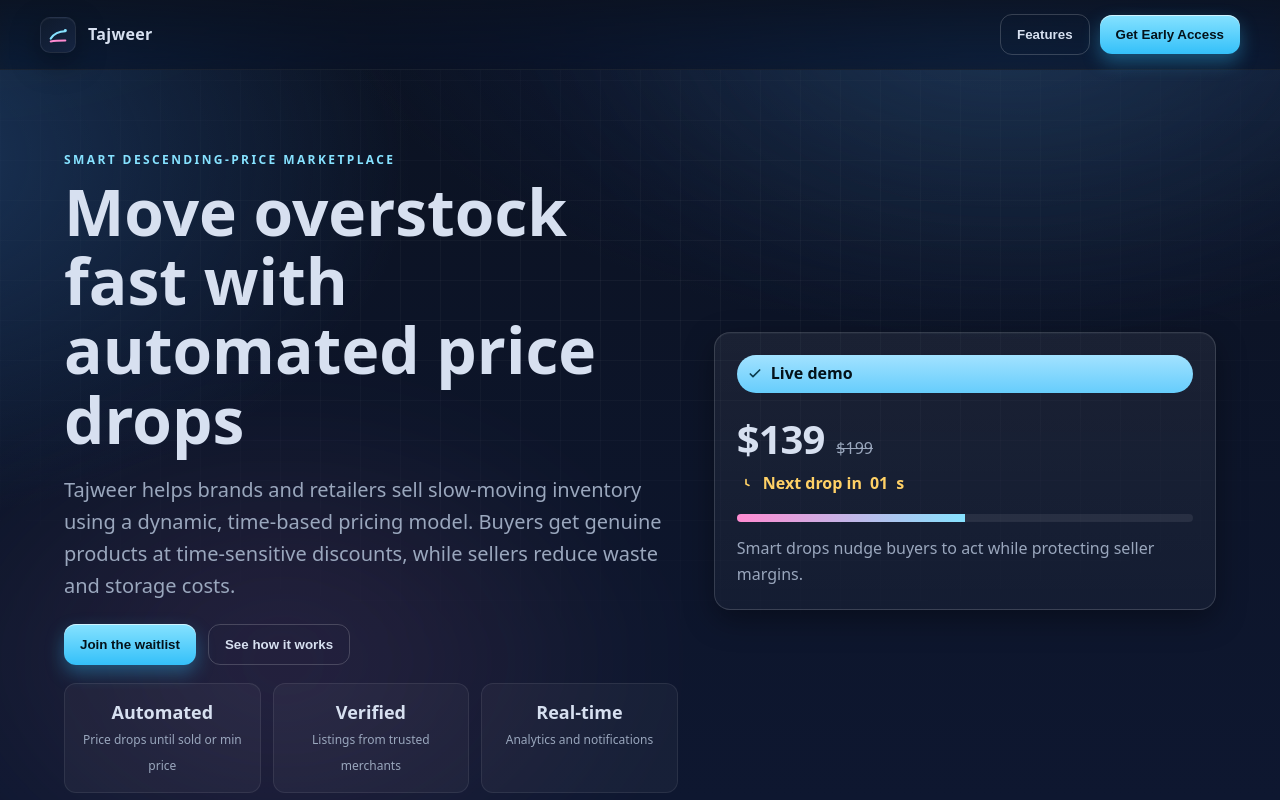
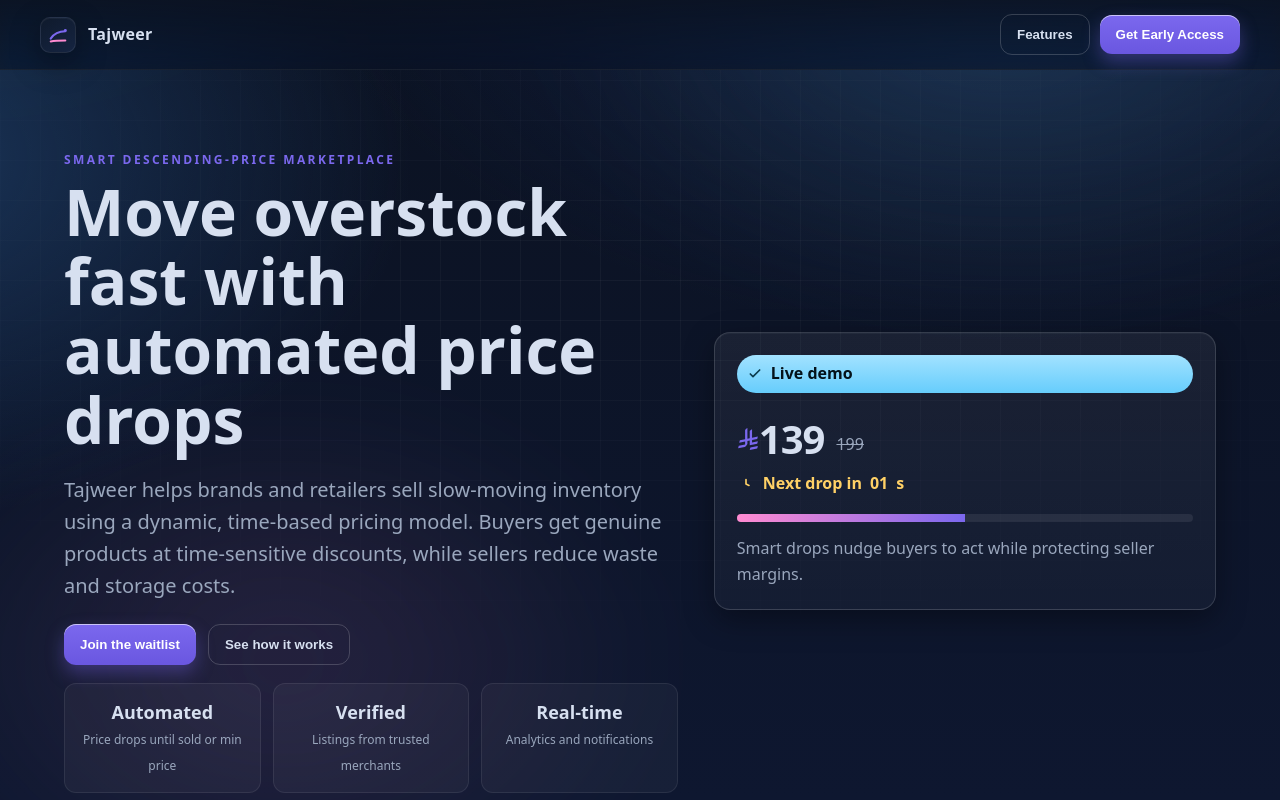
Before and after one commit to Tajweer/Tajweer-Website, a plain HTML site: page index.html in a window 1280 px wide. Shown: the top 800 px of the page. Drawn offline with Linux system fonts and the light colour scheme.

Commit message:
🎨 Logo price change

```diff
--- a/index.html
+++ b/index.html
@@ -15,8 +15,8 @@
     :root {
       --bg-1: #0b1221;
       --bg-2: #0e1730;
-      --primary: #86e2ff;
-      --primary-strong: #34c0f9;
+      --primary: #7b68ee;
+      --primary-strong: #6a57e0;
       --accent: #ff8bd1;
       --ok: #58e1a3;
       --warning: #ffd166;
@@ -100,9 +100,9 @@
     .btn { cursor: pointer; border: none; border-radius: 12px; padding: 12px 16px; font-weight: 600; transition: .25s ease; }
     .btn-primary {
       background: linear-gradient(180deg, var(--primary) 0%, var(--primary-strong) 100%);
-      color: #04121a; box-shadow: 0 8px 18px rgba(52,192,249,.35), inset 0 1px 0 rgba(255,255,255,.6);
+      color: #ffffff; box-shadow: 0 8px 18px rgba(123,104,238,.35), inset 0 1px 0 rgba(255,255,255,.6);
     }
-    .btn-primary:hover { transform: translateY(-1px); box-shadow: 0 12px 26px rgba(52,192,249,.45), inset 0 1px 0 rgba(255,255,255,.7); }
+    .btn-primary:hover { transform: translateY(-1px); box-shadow: 0 12px 26px rgba(123,104,238,.45), inset 0 1px 0 rgba(255,255,255,.7); }
     .btn-ghost { background: transparent; color: var(--text); border: 1px solid rgba(255,255,255,.18); }
     .btn-ghost:hover { background: rgba(255,255,255,.06); }
 
@@ -125,11 +125,13 @@
     .price-card { padding: 22px; display: grid; gap: 14px; }
     .badge { display: inline-flex; align-items: center; gap: 8px; font-weight: 700; color: #04121a; background: linear-gradient(180deg, #a2e2ff, #66cdfc); padding: 6px 10px; border-radius: 20px; }
     .price-row { display: flex; align-items: baseline; gap: 12px; }
-    .price-value { font-size: 40px; font-weight: 800; letter-spacing: -1px; }
+    .price-value { font-size: 40px; font-weight: 800; letter-spacing: -1px; display: inline-flex; align-items: center; }
     .price-prev { color: var(--muted); text-decoration: line-through; }
     .ticker { display: inline-flex; align-items: center; gap: 8px; color: var(--warning); font-weight: 700; font-variant-numeric: tabular-nums; }
     .meter { height: 8px; width: 100%; background: rgba(255,255,255,.08); border-radius: 999px; overflow: hidden; }
-    .meter > span { display: block; height: 100%; background: linear-gradient(90deg, #ff8bd1, #86e2ff); width: 65%; transition: width .5s ease; }
+    .meter > span { display: block; height: 100%; background: linear-gradient(90deg, var(--accent), var(--primary)); width: 65%; transition: width .5s ease; }
+    .price-currency { color: var(--primary); line-height: 0; display: inline-flex; align-items: center; }
+    .price-currency svg { width: 22px; height: 22px; display: block; }
 
     .hero-stats { display: grid; grid-template-columns: repeat(3, 1fr); gap: 12px; }
     .stat { padding: 14px; border-radius: 12px; background: rgba(255,255,255,.04); border: 1px solid rgba(255,255,255,.08); text-align: center; }
@@ -197,9 +199,9 @@
       <a class="brand" href="#top" aria-label="Tajweer home">
         <span class="logo" aria-hidden="true">
           <svg width="22" height="22" viewBox="0 0 24 24" fill="none" xmlns="http://www.w3.org/2000/svg">
-            <path d="M4 16c4-6 10-8 16-8" stroke="#86e2ff" stroke-width="2.2" stroke-linecap="round"/>
+            <path d="M4 16c4-6 10-8 16-8" stroke="#7b68ee" stroke-width="2.2" stroke-linecap="round"/>
             <path d="M4 19c5-1 11-1 16-1" stroke="#ff8bd1" stroke-width="2.2" stroke-linecap="round"/>
-            <circle cx="20" cy="7" r="1.6" fill="#86e2ff"/>
+            <circle cx="20" cy="7" r="1.6" fill="#7b68ee"/>
           </svg>
         </span>
         <strong>Tajweer</strong>
@@ -236,8 +238,16 @@
         </span>
         <div>
           <div class="price-row">
-            <div class="price-value" id="livePrice">$149</div>
-            <div class="price-prev" id="prevPrice">$199</div>
+            <div class="price-value" id="livePrice">
+              <span class="price-currency" aria-hidden="true">
+                <svg viewBox="0 0 1124.14 1256.39" xmlns="http://www.w3.org/2000/svg" aria-hidden="true" focusable="false">
+                  <path fill="currentColor" d="M699.62,1113.02h0c-20.06,44.48-33.32,92.75-38.4,143.37l424.51-90.24c20.06-44.47,33.31-92.75,38.4-143.37l-424.51,90.24Z"/>
+                  <path fill="currentColor" d="M1085.73,895.8c20.06-44.47,33.32-92.75,38.4-143.37l-330.68,70.33v-135.2l292.27-62.11c20.06-44.47,33.32-92.75,38.4-143.37l-330.68,70.27V66.13c-50.67,28.45-95.67,66.32-132.25,110.99v403.35l-132.25,28.11V0c-50.67,28.44-95.67,66.32-132.25,110.99v525.69l-295.91,62.88c-20.06,44.47-33.33,92.75-38.42,143.37l334.33-71.05v170.26l-358.3,76.14c-20.06,44.47-33.32,92.75-38.4,143.37l375.04-79.7c30.53-6.35,56.77-24.4,73.83-49.24l68.78-101.97v-.02c7.14-10.55,11.3-23.27,11.3-36.97v-149.98l132.25-28.11v270.4l424.53-90.28Z"/>
+                </svg>
+              </span>
+              <span id="livePriceAmount">149</span>
+            </div>
+            <div class="price-prev"><span id="prevPriceAmount">199</span></div>
           </div>
           <div class="ticker" id="ticker">
             <svg width="18" height="18" viewBox="0 0 24 24" fill="none" xmlns="http://www.w3.org/2000/svg"><path d="M12 6v6l4 2" stroke="#ffd166" stroke-width="2.2" stroke-linecap="round" stroke-linejoin="round"/></svg>
@@ -439,9 +449,9 @@
       <div style="display:flex; align-items:center; gap:10px;">
         <span class="logo" aria-hidden="true">
           <svg width="18" height="18" viewBox="0 0 24 24" fill="none" xmlns="http://www.w3.org/2000/svg">
-            <path d="M4 16c4-6 10-8 16-8" stroke="#86e2ff" stroke-width="2.2" stroke-linecap="round"/>
+            <path d="M4 16c4-6 10-8 16-8" stroke="#7b68ee" stroke-width="2.2" stroke-linecap="round"/>
             <path d="M4 19c5-1 11-1 16-1" stroke="#ff8bd1" stroke-width="2.2" stroke-linecap="round"/>
-            <circle cx="20" cy="7" r="1.6" fill="#86e2ff"/>
+            <circle cx="20" cy="7" r="1.6" fill="#7b68ee"/>
           </svg>
         </span>
         <strong>Tajweer</strong>
@@ -480,14 +490,14 @@
       interval: null,
       countdown: null
     };
-    const priceEl = document.getElementById('livePrice');
-    const prevEl = document.getElementById('prevPrice');
+    const priceAmountEl = document.getElementById('livePriceAmount');
+    const prevAmountEl = document.getElementById('prevPriceAmount');
     const cdEl = document.getElementById('countdown');
     const meter = document.getElementById('meterSpan');
 
     function render() {
-      priceEl.textContent = `$${state.current}`;
-      prevEl.textContent = `$${state.previous}`;
+      priceAmountEl.textContent = state.current;
+      prevAmountEl.textContent = state.previous;
       const pct = Math.max(6, Math.round(((state.current - state.min) / (state.previous - state.min)) * 100));
       meter.style.width = pct + '%';
     }
```
